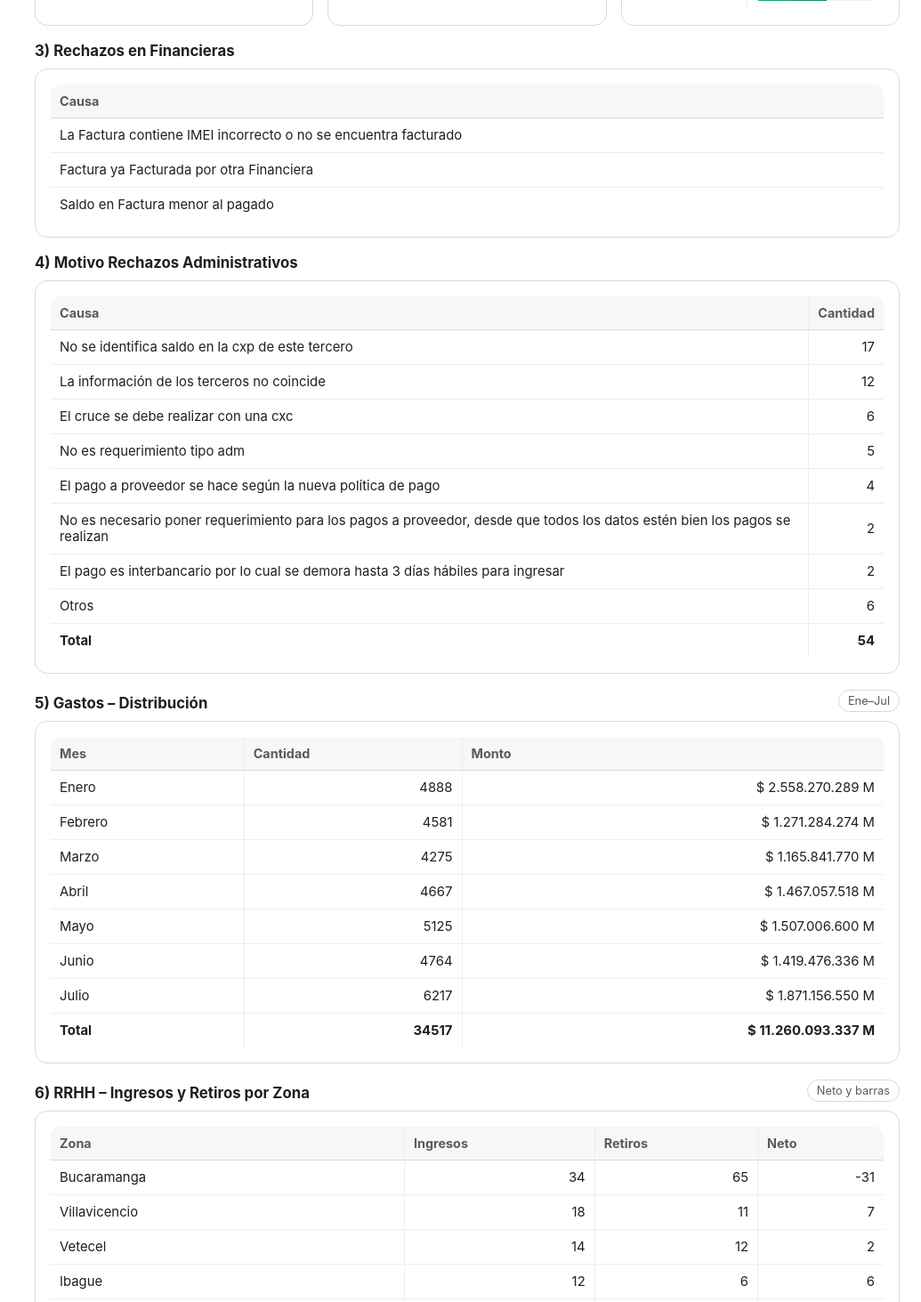
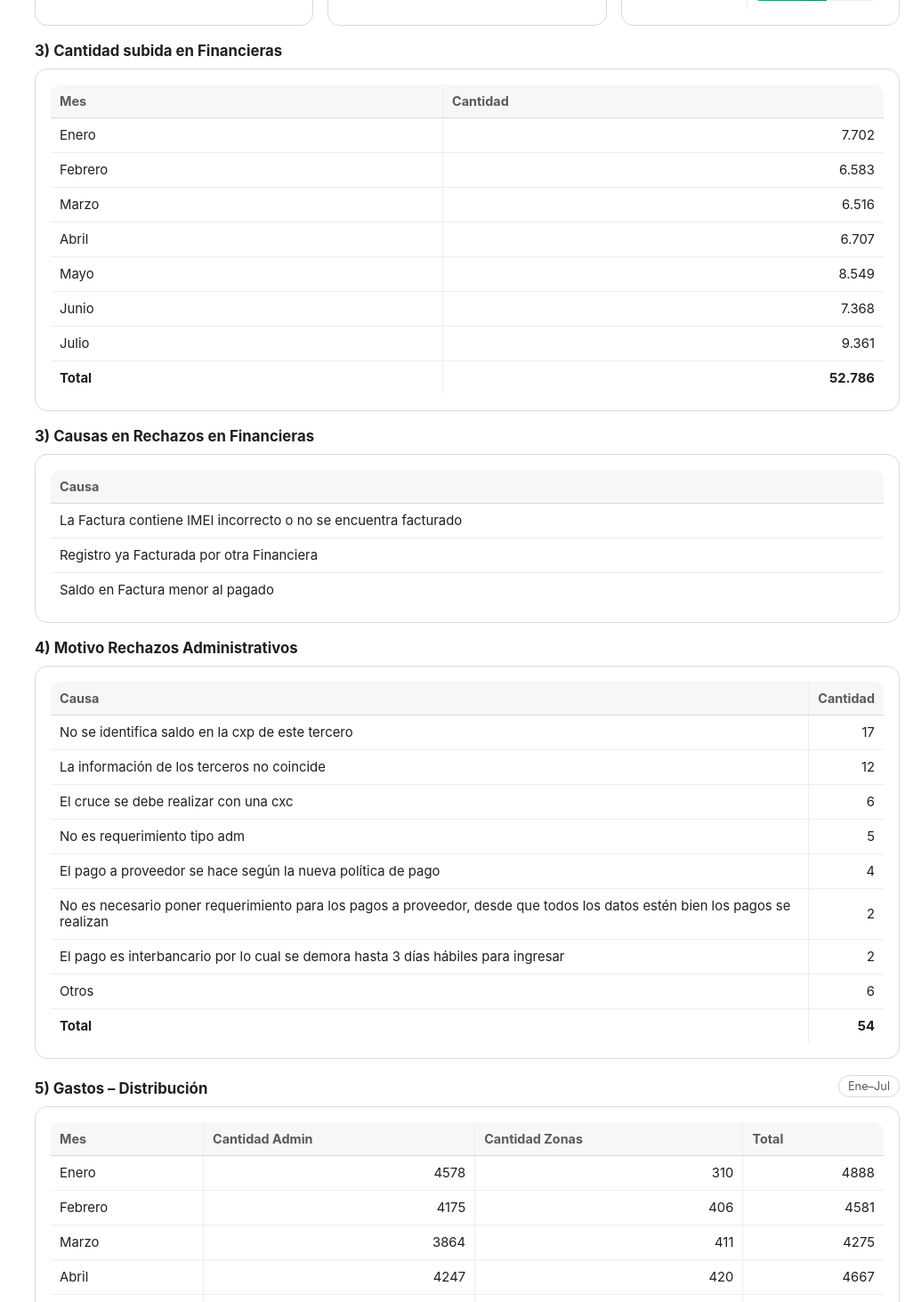
Before and after one commit to jonathan1040/Indicadores-Desempe-o, a plain HTML site: page index.html in a window 1280 px wide. Shown: the part 1037-2500 px from the top of the page at 89% size, without its empty margins (245-1280 px from the left). Drawn offline with Linux system fonts and the light colour scheme.

Commit message:
cambiosUltimos

```diff
--- a/index.html
+++ b/index.html
@@ -410,14 +410,37 @@ table td:first-child{
     <!-- RECHAZOS + GASTOS -->
     <section id="rechazos">
       <div class="section-head">
-        <h2>3) Rechazos en Financieras</h2>
+        <h2>3) Cantidad subida en Financieras</h2>
+      </div>
+      <div class="card">
+        <table>
+          <thead><tr><th>Mes</th><th>Cantidad</th></tr></thead>
+          <tbody>
+            <tr><td>Enero</td><td>7.702</td>
+            <tr><td>Febrero</td><td>6.583</td>
+            <tr><td>Marzo</td><td>6.516</td>
+             <tr><td>Abril</td><td>6.707</td>
+              <tr><td>Mayo</td><td>8.549</td>
+              <tr><td>Junio</td><td>7.368</td>
+              <tr><td>Julio</td><td>9.361</td>
+               <tr><td><strong>Total</strong></td><td><strong>52.786</strong></td>
+          </tbody>
+        </table>
+      </div>
+    </section>
+
+
+    <!-- RECHAZOS + GASTOS -->
+    <section id="rechazos">
+      <div class="section-head">
+        <h2>3) Causas en Rechazos en Financieras</h2>
       </div>
       <div class="card">
         <table>
           <thead><tr><th>Causa</th></tr></thead>
           <tbody>
             <tr><td>La Factura contiene IMEI incorrecto o no se encuentra facturado</td>
-            <tr><td>Factura ya Facturada por otra Financiera</td>
+            <tr><td>Registro ya Facturada por otra Financiera</td>
             <tr><td>Saldo en Factura menor al pagado</td>
           </tbody>
         </table>
@@ -427,6 +450,8 @@ table td:first-child{
     <!-- RECHAZOS + GASTOS -->
     <section id="rechazosAdmin">
       <div class="section-head">
+
+
         <h2>4) Motivo Rechazos Administrativos</h2>
       </div>
       <div class="card">
@@ -454,17 +479,16 @@ table td:first-child{
       </div>
         <div class="card">
           <table>
-            <thead><tr><th>Mes</th><th>Cantidad</th><th>Monto</th></tr></thead>
+            <thead><tr><th>Mes</th><th>Cantidad Admin</th><th>Cantidad Zonas</th><th>Total</th></tr></thead>
             <tbody>
-              <tr><td>Enero</td><td>4888</td><td>$ 2.558.270.289 M</td></tr>
-              <tr><td>Febrero</td><td>4581</td><td>$ 1.271.284.274 M</td></tr>
-              <tr><td>Marzo</td><td>4275</td><td>$ 1.165.841.770 M</td></tr>
-              <tr><td>Abril</td><td>4667</td><td>$ 1.467.057.518 M</td></tr>
-               <tr><td>Mayo</td><td>5125</td><td>$ 1.507.006.600 M</td></tr>
-              <tr><td>Junio</td><td>4764</td><td>$ 1.419.476.336 M</td></tr>
-              <tr><td>Julio</td><td>6217</td><td>$ 1.871.156.550 M</td></tr>
-             <tr><td><strong>Total</strong></td><td><strong>34517</strong></td><td>
-              <strong>$ 11.260.093.337 M</strong></td>
+              <tr><td>Enero</td><td>4578</td><td>310</td><td>4888</td></tr>
+              <tr><td>Febrero</td><td>4175</td><td>406</td><td>4581</td></tr>
+              <tr><td>Marzo</td><td>3864</td><td>411</td><td>4275</td></tr>
+              <tr><td>Abril</td><td>4247</td><td>420</td><td>4667</td></tr>
+               <tr><td>Mayo</td><td>4720</td><td>405</td><td>5125</td></tr>
+              <tr><td>Junio</td><td>4357</td><td>407</td><td>4764</td></tr>
+              <tr><td>Julio</td><td>5657</td><td>560</td><td>6217</td></tr>
+             <tr><td><strong>Total</strong></td><td><strong>31.598</strong></td><td><strong>2.919</strong></td><td><strong>34.517</strong></td>
 </tr>
             </tbody>
           </table>
```
